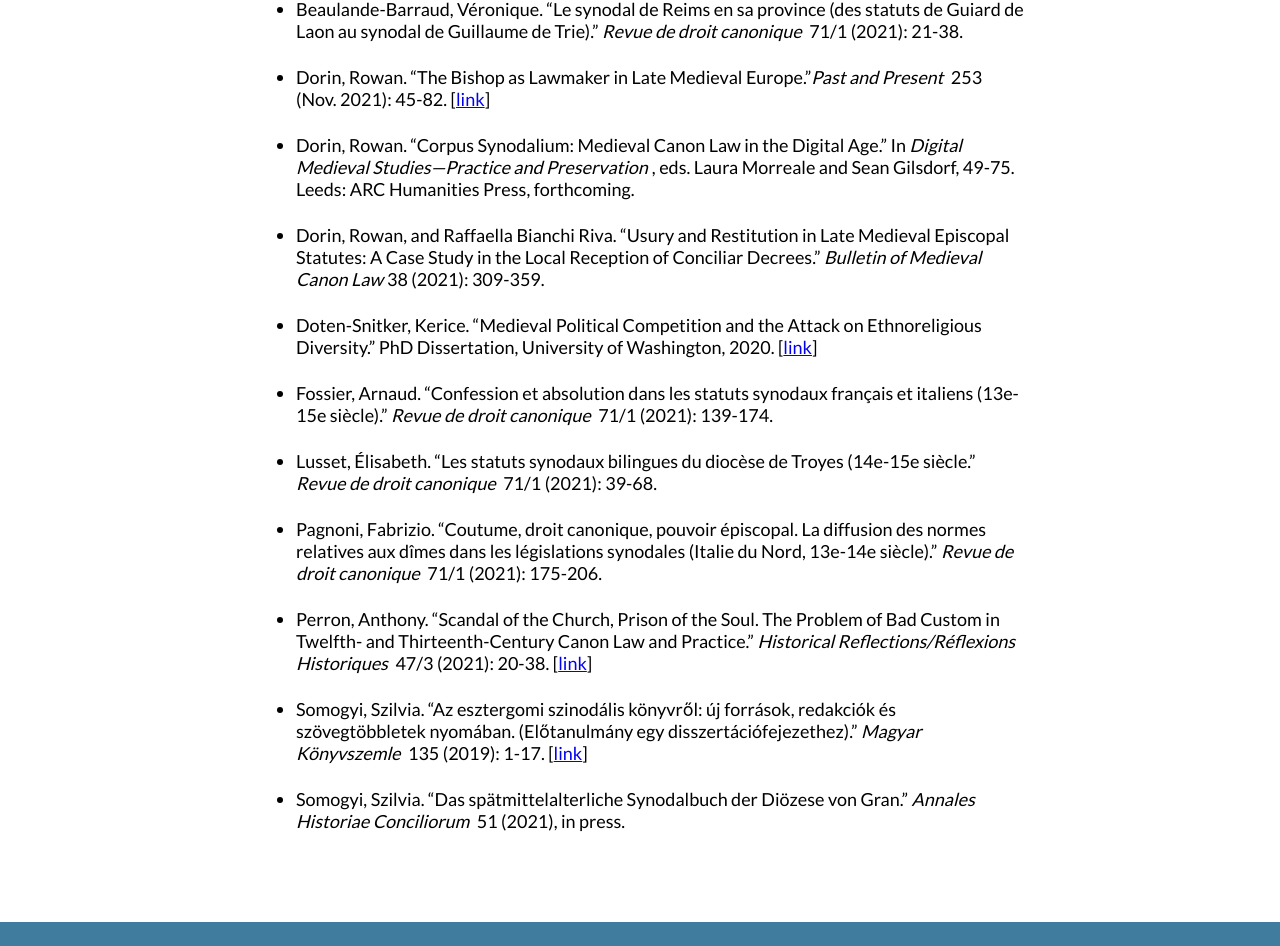
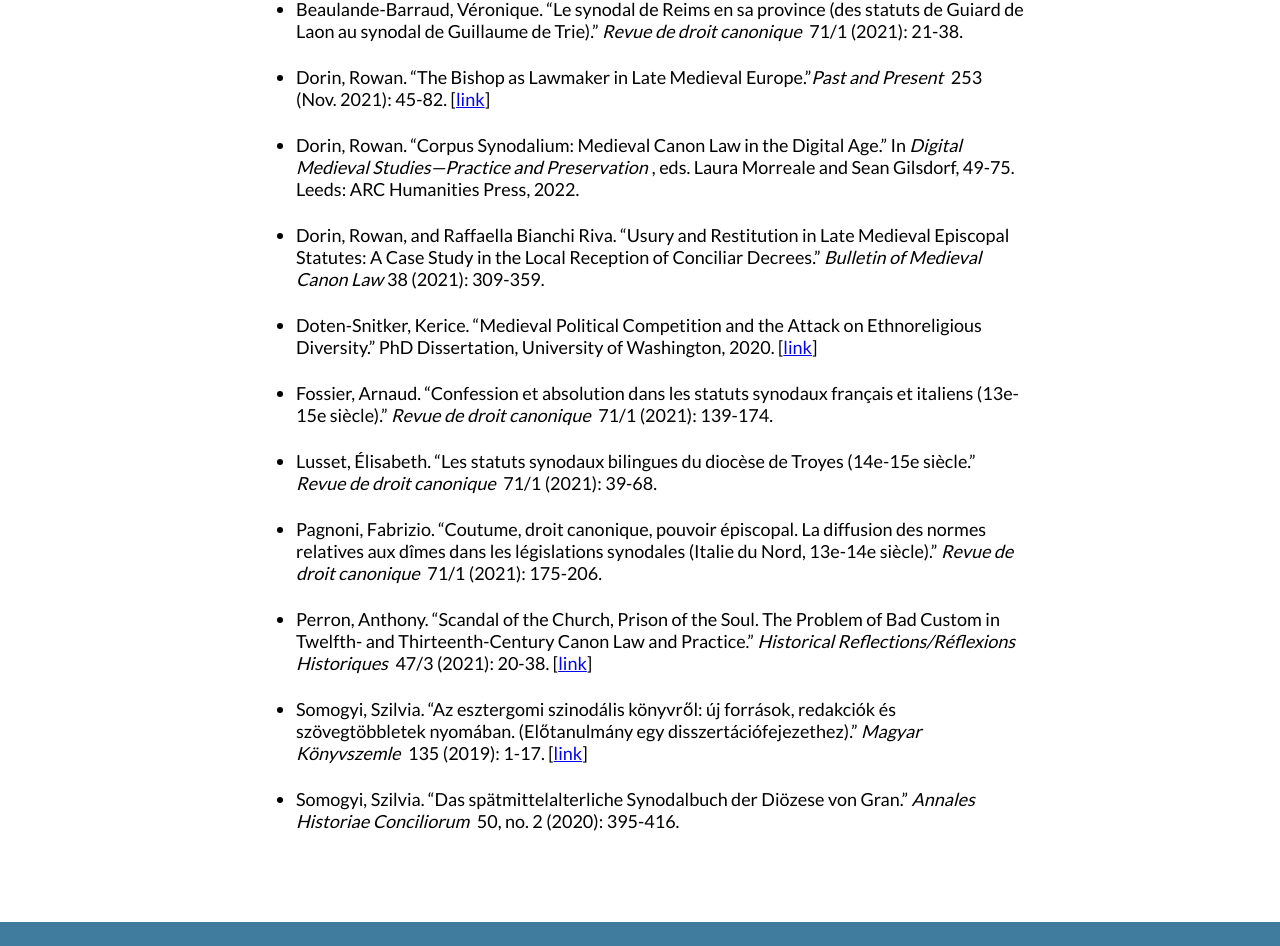
Before and after one commit to corpus-synodalium/corpus-synodalium.com, a Next.js app: page /publications in a window 1280 px wide. Shown: the part 717-1663 px from the top of the page. Built offline with nearby package versions, Linux system fonts and the light colour scheme.

Commit message:
Update "Publications" page

```diff
--- a/pages/publications.js
+++ b/pages/publications.js
@@ -58,7 +58,7 @@ const Publications = () => (
                 Digital Age.” In{' '}
                 <i>Digital Medieval Studies—Practice and Preservation</i>, eds.
                 Laura Morreale and Sean Gilsdorf, 49-75. Leeds: ARC Humanities
-                Press, forthcoming.
+                Press, 2022.
             </li>
 
             <li>
@@ -132,8 +132,8 @@ const Publications = () => (
 
             <li>
                 Somogyi, Szilvia. “Das spätmittelalterliche Synodalbuch der
-                Diözese von Gran.” <i>Annales Historiae Conciliorum</i> 51
-                (2021), in press.
+                Diözese von Gran.” <i>Annales Historiae Conciliorum</i> 50, no.
+                2 (2020): 395-416.
             </li>
         </ul>
     </>
```
